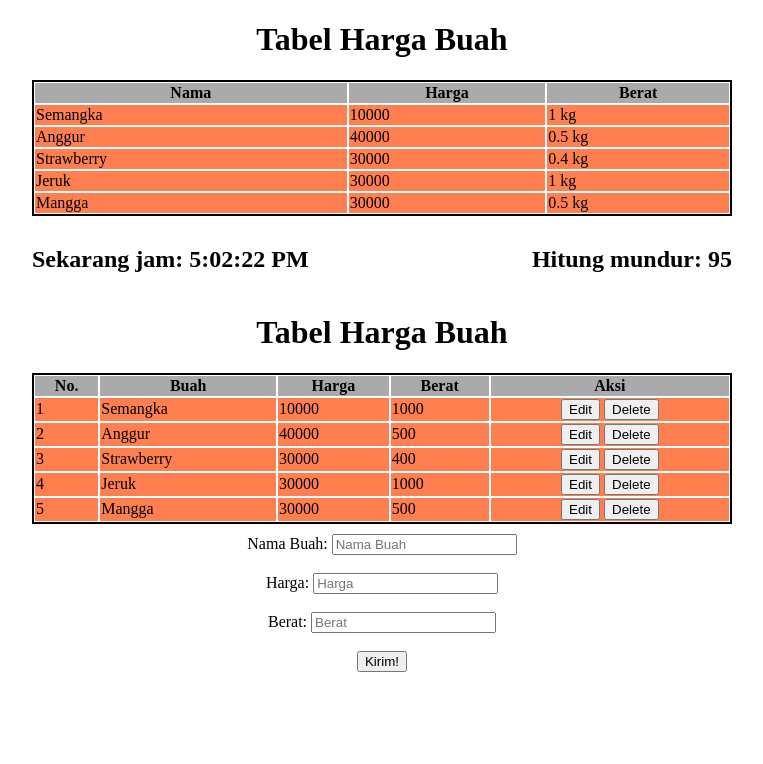
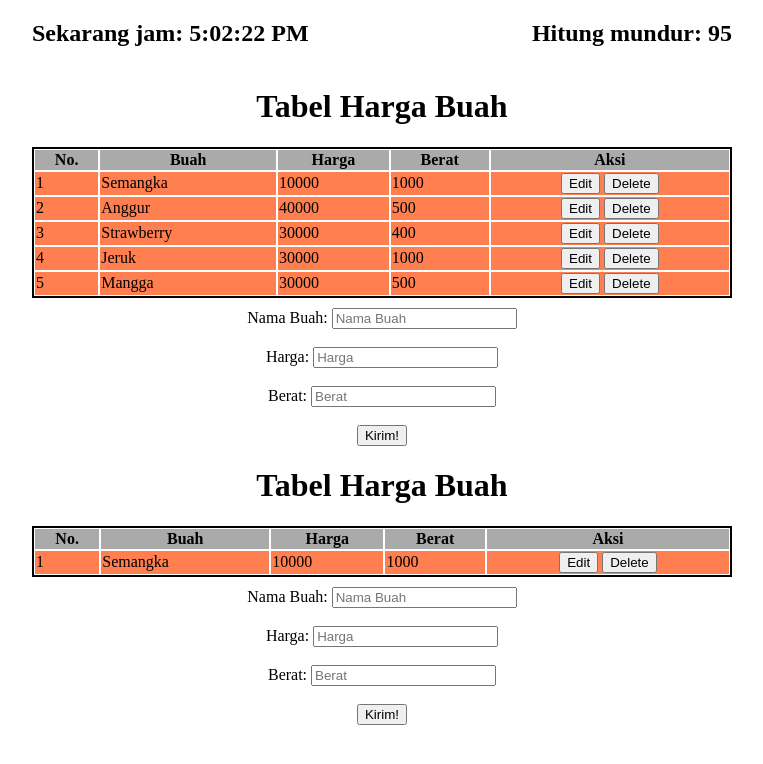
Before and after one commit to itsdaffa/sanbercode-reactjs-0720-week3, a React (Create React App) app: page / in a window 1280 px wide. Shown: the top 764 px of the page, without its empty margins (258-1021 px from the left). Built offline with nearby package versions, Linux system fonts and the light colour scheme.

Commit message:
Update tugas hari ke-4, pekan ke-3

```diff
--- a/package.json
+++ b/package.json
@@ -6,6 +6,7 @@
     "@testing-library/jest-dom": "^4.2.4",
     "@testing-library/react": "^9.5.0",
     "@testing-library/user-event": "^7.2.1",
+    "axios": "^0.19.2",
     "react": "^16.13.1",
     "react-dom": "^16.13.1",
     "react-scripts": "3.4.1"
--- a/src/App.js
+++ b/src/App.js
@@ -6,12 +6,13 @@ import HargaBuah from './tugas11/HargaBuah';
 import Timer from './tugas12/Timer';
 import Clock from './tugas12/Clock';
 import List from './tugas13/List';
+import ListInFunc from './tugas14/ListInFunc';
 
 function App() {
   return (
     <div className="App" style={{width: 'fit-content', margin: 'auto'}}>
       {/* Tugas Hari Ke-1 */}
-      <HargaBuah />
+      {/* <HargaBuah /> */}
       {/* Tugas Hari Ke-2 */}
       <div style={{display: "flex", justifyContent: "space-between"}}>
       <Clock />
@@ -19,6 +20,8 @@ function App() {
       </div>
       {/*Tugas Hari Ke-3 */}
       <List />
+      {/* Tugas Hari Ke- 4 */}
+      <ListInFunc />
 
     </div>
   );
--- a/src/tugas13/List.js
+++ b/src/tugas13/List.js
@@ -32,48 +32,50 @@ class List extends Component {
             indexofForm: -1
         }
 
-        this.handleChange = this.handleChange.bind(this)
-        this.handleSubmit = this.handleSubmit.bind(this)
-        this.handleEdit = this.handleEdit.bind(this)
-        this.handleDelete = this.handleDelete.bind(this)
+        this.handleChange = this.handleChange.bind(this);
+        this.handleEdit = this.handleEdit.bind(this);
+        this.handleDelete = this.handleDelete.bind(this);
+        this.handleSubmit = this.handleSubmit.bind(this);
 
     }
 
-    handleChange(e) {
+    handleChange(event) {
         let input = {...this.state.input}
-        input[e.target.name] = e.target.value
-        this.setState({
-            input
-        })
+        input[event.target.name] = event.target.value
+        this.setState(
+            {input}
+        )
     }
 
-    handleSubmit(e){
-		e.preventDefault()
+    handleSubmit(event) {
+        event.preventDefault();
 
-		let input = this.state.input
-		if(input['nama'].replace(/\s/g, '') !== "" && input['harga'].toString().replace(/\s/g, '') !== "" && input['berat'].toString().replace(/\s/g, '') !== "" ){
+        let input = this.state.input;
+        if (input['nama'].replace(/\s/g, "") !== "" && input['harga'].toString().replace(/\s/g, "") !== "" && input['berat'].toString().replace(/\s/g, "") !== "") {
             let newDaftarBuah = this.state.dataHargaBuah
-			let index = this.state.indexOfForm
+            let index = this.state.indexofForm
             console.log(index)
-			if (index === -1){
+            if (index === -1) {
                 newDaftarBuah = [...newDaftarBuah, input]
-			}else{
+            } else {
                 newDaftarBuah[index] = input
             }
-			this.setState({
-				dataHargaBuah: newDaftarBuah,
-				input :{
-					nama:"",
+
+            this.setState(
+                {dataHargaBuah: newDaftarBuah,
+                input: {
+                    nama: "",
                     harga: "",
                     berat: ""
                 },
-				indexOfForm: -1
-			})
+
+                indexofForm: -1}
+            )
         }
     }
 
-      handleEdit(e){
-		let index = e.target.value
+	handleEdit(event) {
+		let index = event.target.value
 		let buah = this.state.dataHargaBuah[index]
 		this.setState({
 			input :{
@@ -85,19 +87,22 @@ class List extends Component {
 		})
 	}
 
-	  handleDelete(e){
-		let index = e.target.value
+    handleDelete(event) {
+        let index = event.target.value
         let newDaftarBuah = this.state.dataHargaBuah
-		let editedDaftarBuah = newDaftarBuah[this.state.indexOfForm]
+        let editedDaftarBuah = newDaftarBuah[this.state.indexofForm]
         newDaftarBuah.splice(index, 1)
 
-		if (editedDaftarBuah !== undefined){
-		  var newIndex = newDaftarBuah.findIndex((el) => el === editedDaftarBuah)
-		  this.setState({dataHargaBuah: newDaftarBuah, indexOfForm: newIndex})
-		}else{
+        if (editedDaftarBuah !== undefined) {
+            let newIndex = newDaftarBuah.findIndex((el) => el === editedDaftarBuah)
+            this.setState({dataHargaBuah: newDaftarBuah, indexofForm: newIndex})
+        } else {
             this.setState({dataHargaBuah: newDaftarBuah})
         }
+
     }
+
+
 
 
     render() {
@@ -131,24 +136,26 @@ class List extends Component {
 
                  })}
             </table>
-            <div id="form-content">
+
             <form onSubmit={this.handleSubmit}>
                  <label htmlFor="nama">Nama Buah: </label>
-                 <input type="text" id="nama" name='nama' value={this.state.input.nama} onChange={this.handleChange} placeholder="Nama Buah"/>
+                 <input type="text" id="nama" name="nama" value={this.state.input.nama} onChange={this.handleChange} placeholder="Nama Buah"/>
                  <br/><br/>
                  <label htmlFor="harga">Harga: </label>
-                 <input type="text" id="harga" name='harga' value={this.state.input.harga} onChange={this.handleChange} placeholder="Harga"/>
+                 <input type="text" id="harga" name="harga" value={this.state.input.harga} onChange={this.handleChange} placeholder="Harga"/>
                  <br /><br/>
                  <label htmlFor="berat">Berat: </label>
                  <input type="text" id="berat" name='berat' value={this.state.input.berat} onChange={this.handleChange} placeholder="Berat"/>
                  <br/><br/>
                  <input type="submit" value="Kirim!" />
             </form>
-            </div>
 
            </>
         )
     }
+
+
 }
 
+
 export default List;
--- /dev/null
+++ b/src/tugas14/ListInFunc.js
@@ -0,0 +1,140 @@
+import React, {Component, useState, useEffect} from 'react';
+import axios from 'axios';
+
+
+class Header extends Component {
+    render() {
+        return <th>{this.props.name}</th>
+    }
+}
+
+class Cell extends Component {
+    render() {
+        return <td>{this.props.name}</td>
+    }
+}
+
+const ListInFunc = () => {
+    const [dataHargaBuah, setDataHargaBuah] = useState([
+        {name: "Semangka", price: 10000, weight: 1000}
+    ])
+    const [input, setInput] = useState({nama: "", harga: "", berat:""})
+    const [indexOfForm, setIndexOfForm] = useState(-1)
+    const [statusForm, setStatusForm] = useState("create")
+	const [selectId, setSelectedId] = useState(0)
+
+
+	const handleChange = (event) => {
+		const { name, value } = event.target;
+        setInput(prevState => ({
+            ...prevState,
+            [name]: value
+		}))}
+
+        const handleSubmit = (event) => {
+            event.preventDefault()
+            if(input['name'].replace(/\s/g, '') !== "" && input['price'].toString().replace(/\s/g, '') !== "" && input['weight'].toString().replace(/\s/g, '') !== "" ){
+                if(statusForm === "create"){
+                    axios.post(`http://backendexample.sanbercloud.com/api/fruits`, input)
+                        .then(res => {
+                            console.log(res.data)
+                            setDataHargaBuah([...dataHargaBuah, {name: res.data.name, price: res.data.price, weight: res.data.weight}])
+                        })
+                    } else if(statusForm === "edit"){
+                        axios.put(`http://backendexample.sanbercloud.com/api/fruits/${selectId}`, input)
+                            .then(res => {
+                                let buah = dataHargaBuah.find(el => el.id === selectId)
+                                buah['name'] = input.name
+                                buah['price'] = input.price
+                                buah['weight'] = input.weight
+                                setDataHargaBuah([...dataHargaBuah])
+                            })
+                    }
+            setStatusForm("create")
+			setSelectedId(0)
+			setInput({
+				name: "",
+				price: "",
+				weight: ""
+			})
+		}
+	}
+
+    const handleEdit = (event) => {
+		let id = Number(event.target.value)
+		console.log(dataHargaBuah)
+		let buah = dataHargaBuah.find(x => x.id === id)
+		setInput({name: buah.name, price: buah.price, weight: buah.weight})
+		setSelectedId(id)
+		setStatusForm("edit")
+	}
+
+    const handleDelete = (event) => {
+		let id = Number(event.target.value)
+		let newDataBuah = dataHargaBuah.filter(el => el.id !== id)
+
+		axios.delete(`http://backendexample.sanbercloud.com/api/fruits/${id}`)
+			.then(res => {
+				console.log(res)
+			})
+		setDataHargaBuah([...newDataBuah])
+	}
+
+    useEffect(() =>{
+		if(dataHargaBuah === null) {
+			axios.get(`http://backendexample.sanbercloud.com/api/fruits`)
+				.then(res => {
+					setDataHargaBuah(res.data.map(el => {return {id:el.id, name:el.name, price:el.price, weight:el.weight }}))
+				})
+		}
+	},[dataHargaBuah] )
+
+    return (
+        <>
+
+            <h1> Tabel Harga Buah </h1>
+            <table>
+                <tr>
+                    <Header name={'No.'} />
+                    <Header name={'Buah'} />
+                    <Header name={'Harga'} />
+                    <Header name={'Berat'} />
+                    <Header name={'Aksi'} />
+                </tr>
+                {dataHargaBuah.map((isi, index) => {
+                    return (
+                        <tr key={index}>
+                            <Cell name={index+1} />
+                            <Cell name={isi.name} />
+                            <Cell name={isi.price} />
+                            <Cell name={isi.weight} />
+                            <td style={{textAlign: "center"}}>
+                                    <button onClick ={handleEdit} value={index}>Edit</button>
+                                    &nbsp;
+                                    <button onClick={handleDelete} value={index}>Delete</button>
+                            </td>
+                        </tr>
+
+                    )
+
+                 })}
+            </table>
+
+            <form onSubmit={handleSubmit}>
+                 <label htmlFor="nama">Nama Buah: </label>
+                 <input type="text" id="nama" name="nama" value={input.nama} onChange={handleChange} placeholder="Nama Buah"/>
+                 <br/><br/>
+                 <label htmlFor="harga">Harga: </label>
+                 <input type="text" id="harga" name="harga" value={input.harga} onChange={handleChange} placeholder="Harga"/>
+                 <br /><br/>
+                 <label htmlFor="berat">Berat: </label>
+                 <input type="text" id="berat" name='berat' value={input.berat} onChange={handleChange} placeholder="Berat"/>
+                 <br/><br/>
+                 <input type="submit" value="Kirim!" />
+            </form>
+
+           </>
+    )
+}
+
+export default ListInFunc;
```
Also changed, not shown: 1 other file (tests, documents, lock files or other folders). Lines whose indentation alone changed are shown as unchanged.
